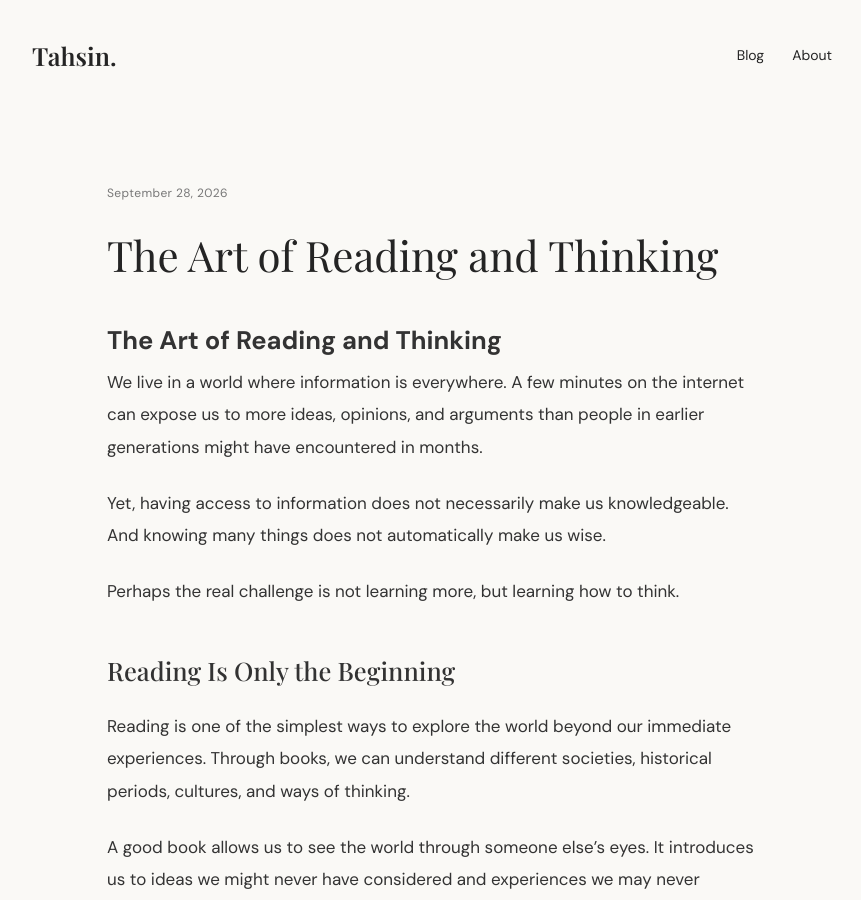
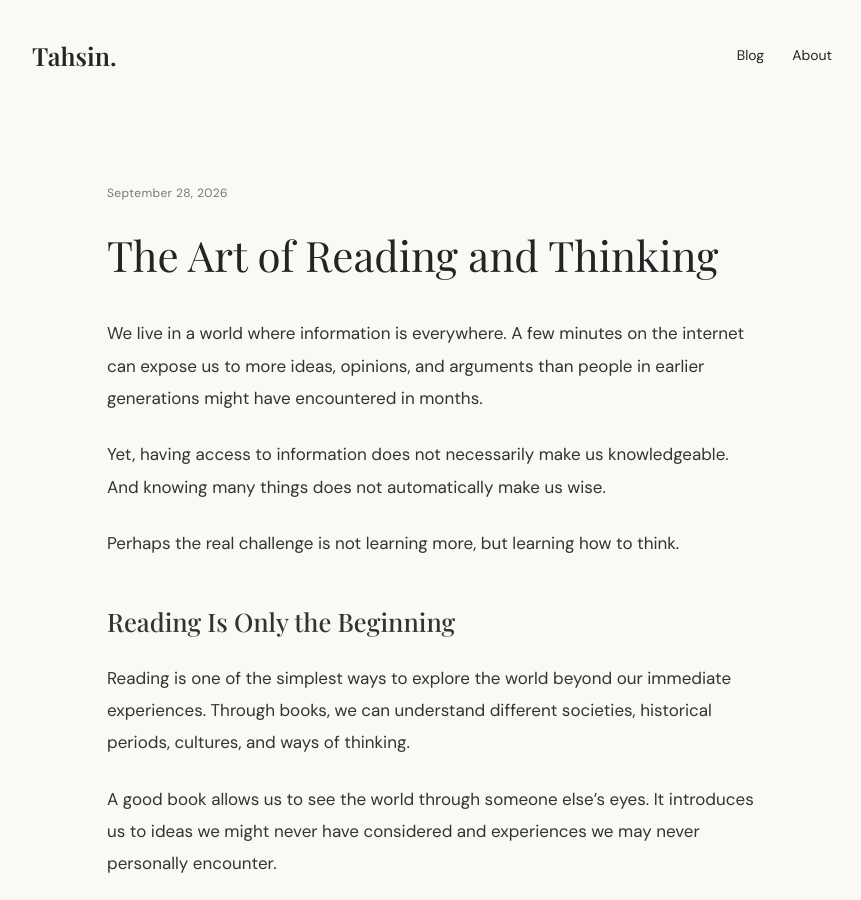
Before and after one commit to Gi1864/gi1864.github.io, a Jekyll site: the page built from _posts/2026-09-28-art-of-reading-and-thinking.md, in a window 1280 px wide and 900 px high. Shown: the whole window, without its empty margins (208-1069 px from the left). Built offline with Jekyll 4.4.1, drawn with Linux system fonts in a browser that asks for light colours.

Commit message:
Update 2026-09-28-art-of-reading-and-thinking.md

```diff
--- a/_posts/2026-09-28-art-of-reading-and-thinking.md
+++ b/_posts/2026-09-28-art-of-reading-and-thinking.md
@@ -11,9 +11,6 @@ tags:
   - Thinking
   - Learning
 ---
-
-# The Art of Reading and Thinking
-
 We live in a world where information is everywhere. A few minutes on the internet can expose us to more ideas, opinions, and arguments than people in earlier generations might have encountered in months.
 
 Yet, having access to information does not necessarily make us knowledgeable. And knowing many things does not automatically make us wise.
```
